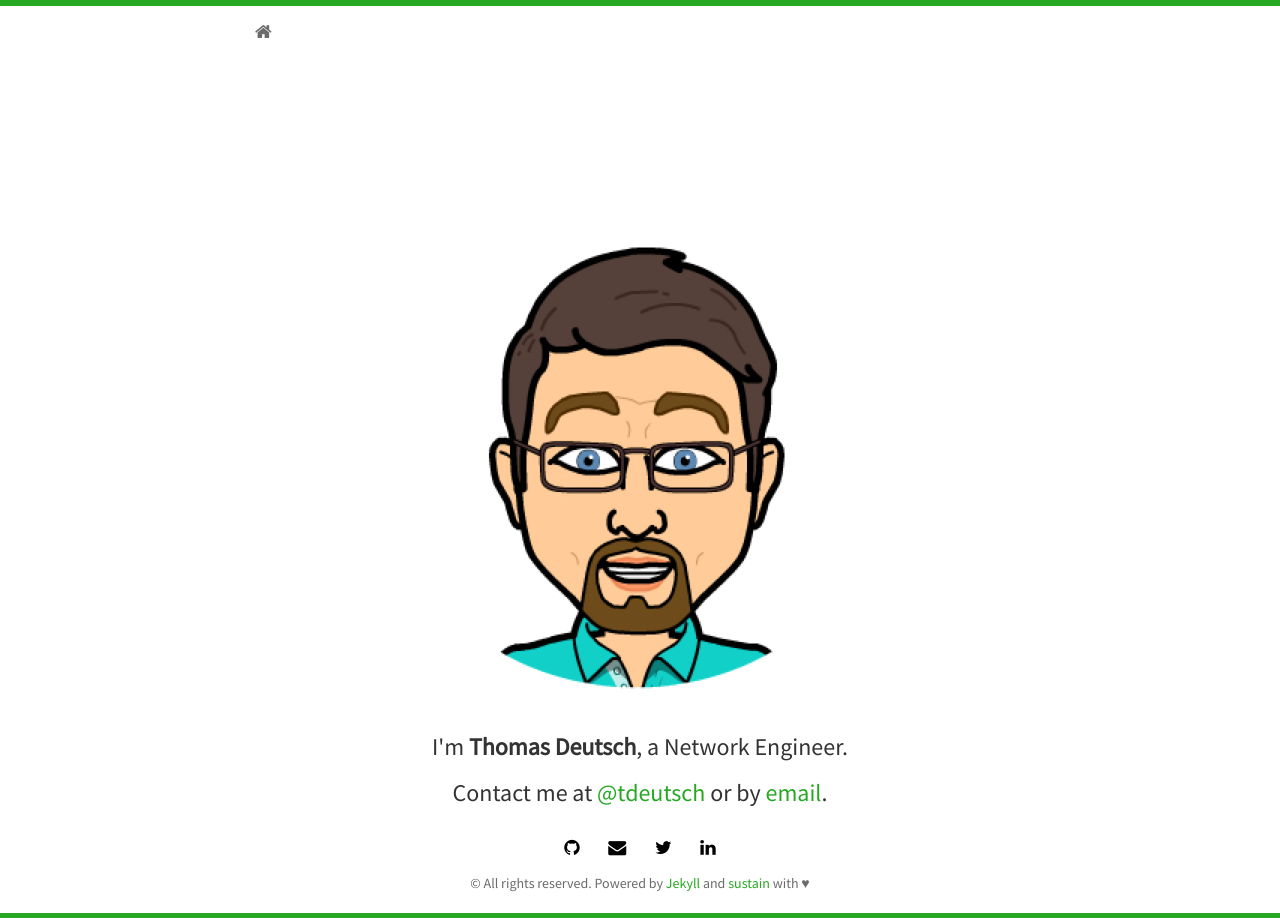
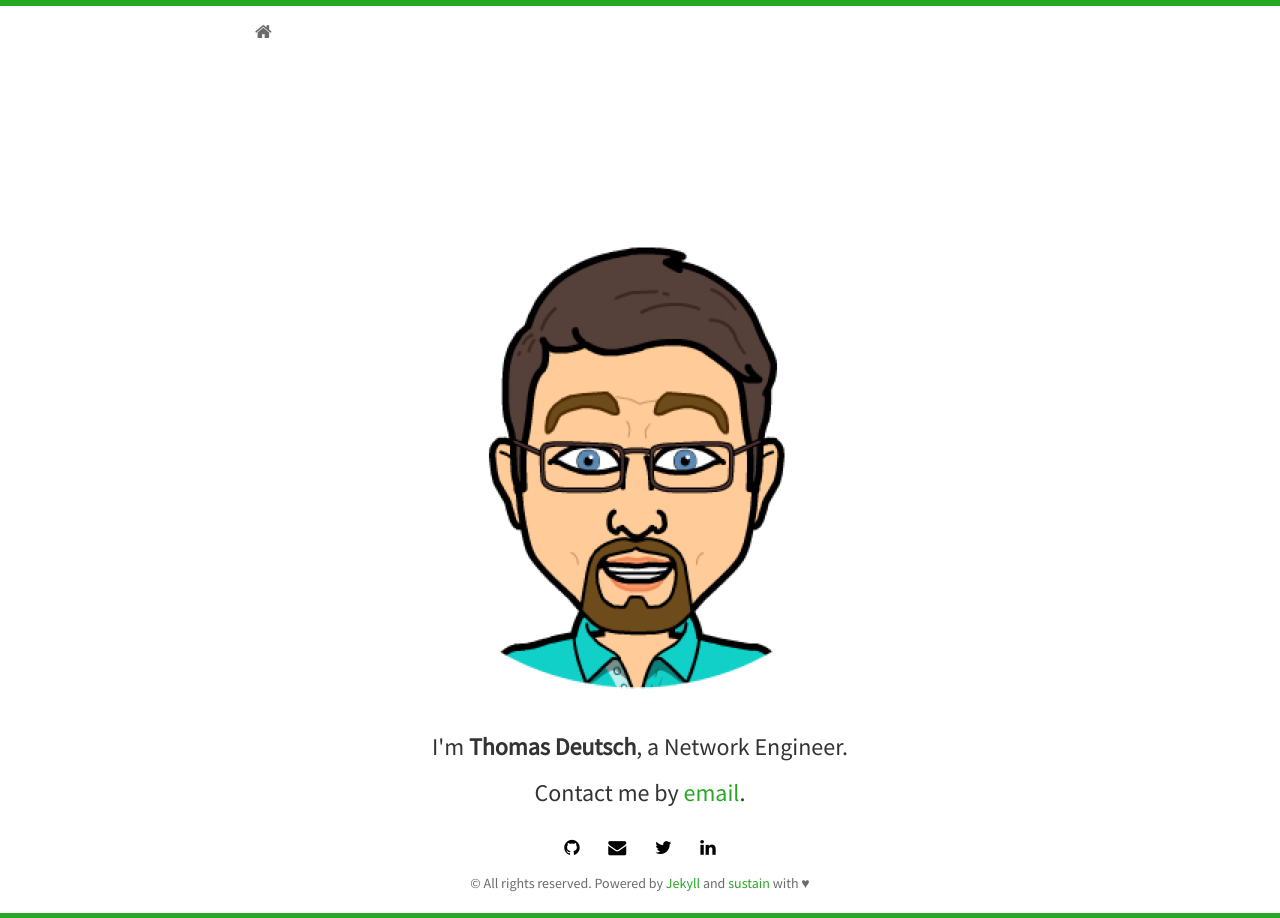
Before and after one commit to tuxpeople/www.thomas-deutsch.ch, a Jekyll site: the page built from index.html, in a window 1280 px wide. Built offline with Jekyll 4.4.1, drawn with Linux system fonts in a browser that asks for light colours; nearby versions of some CDN libraries; the list of posts is cut into pages by our own code.

```diff
--- a/index.html
+++ b/index.html
@@ -11,7 +11,7 @@ layout: home
 	  <!-- <h3>I love all things computer science and photography.</h3>
 	  <h3>Have a look at some of my working <a href="{{ site.baseurl }}projects.html"> projects</a>.</h3>
 	  <h3>For more check out my academic &amp; professional <a href="{{ site.baseurl }}resume.html">Resume</a>.</h3> -->
-	  <h3>Contact me at <a href="http://twitter.com/{{ site.twitter }}">@{{ site.twitter }}</a> or by <a href="mailto:{{ site.email }}">email</a>.</h3>
+	  <h3>Contact me <!-- at <a href="http://twitter.com/{{ site.twitter }}">@{{ site.twitter }}</a> or --> by <a href="mailto:{{ site.email }}">email</a>.</h3>
 	  {% include social.html %}
 	</div>
 </section>
```
